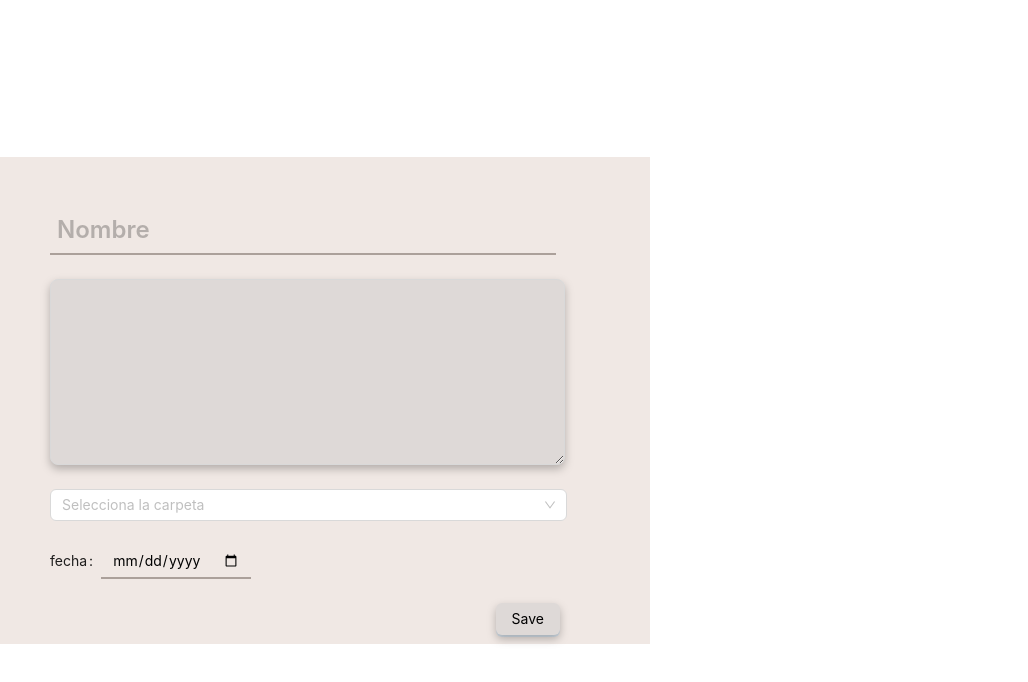
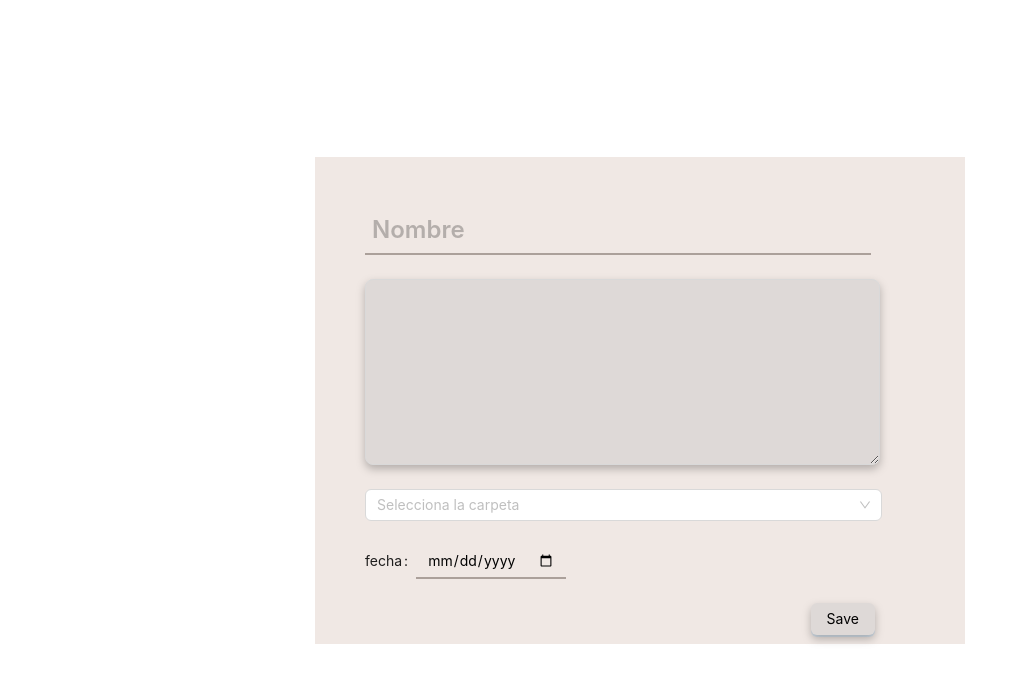
Before and after one commit to JuanjMedina/Proyecto_Estructuras, a React (Vite) app in the folder Interface/: page /test in a window 1280 px wide. Shown: the top 682 px of the page, without its empty margins (0-1028 px from the left). Built offline with nearby package versions, Linux system fonts and the light colour scheme.

Commit message:
Revert "Update dependencies and fix code formatting"
This reverts commit 26869d1f6d6d0b50cef3a6f436b1bdc1b5517517.

```diff
--- a/Interface/src/components/noteForm.css
+++ b/Interface/src/components/noteForm.css
@@ -5,6 +5,12 @@
     width: 650px;
     height: 487px;
     flex-shrink: 0;
+    position: absolute;
+    top: 0;
+    left: 0;
+    right: 0;
+    bottom: 0;
+    margin: auto;
 
 }
 
```
